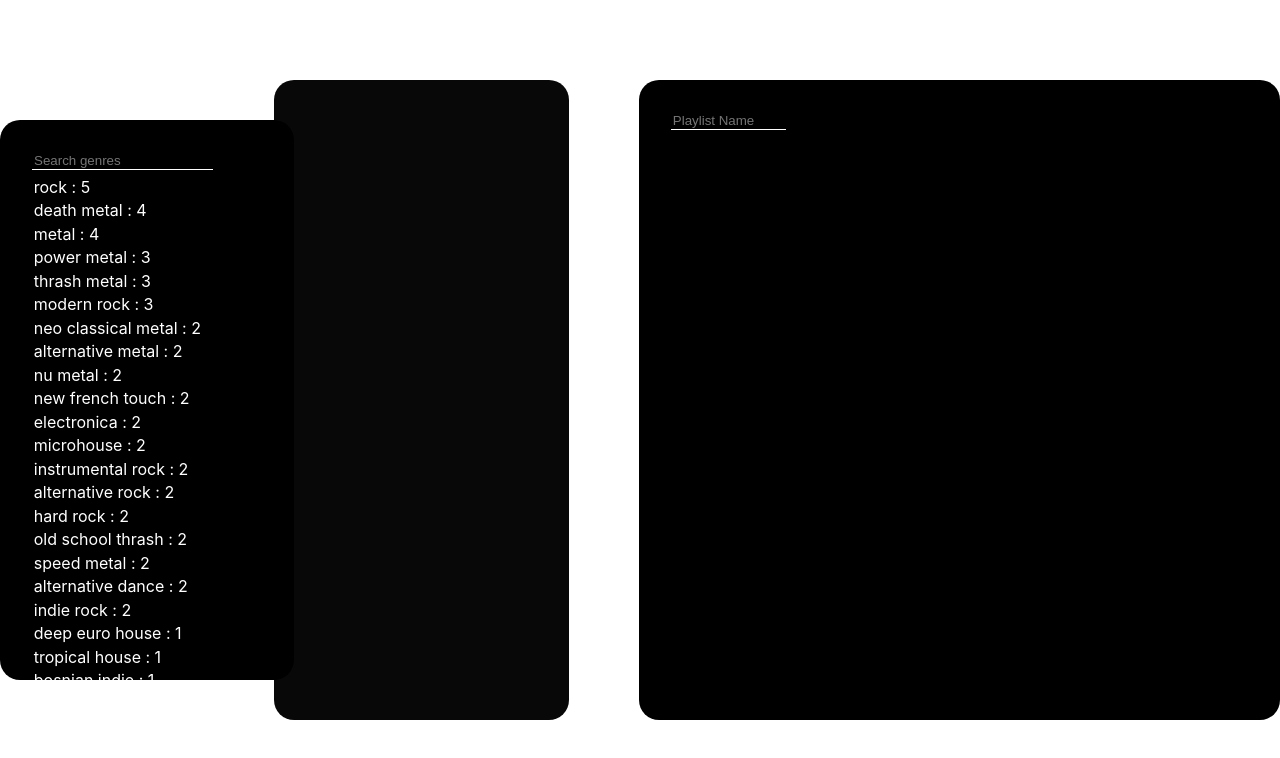
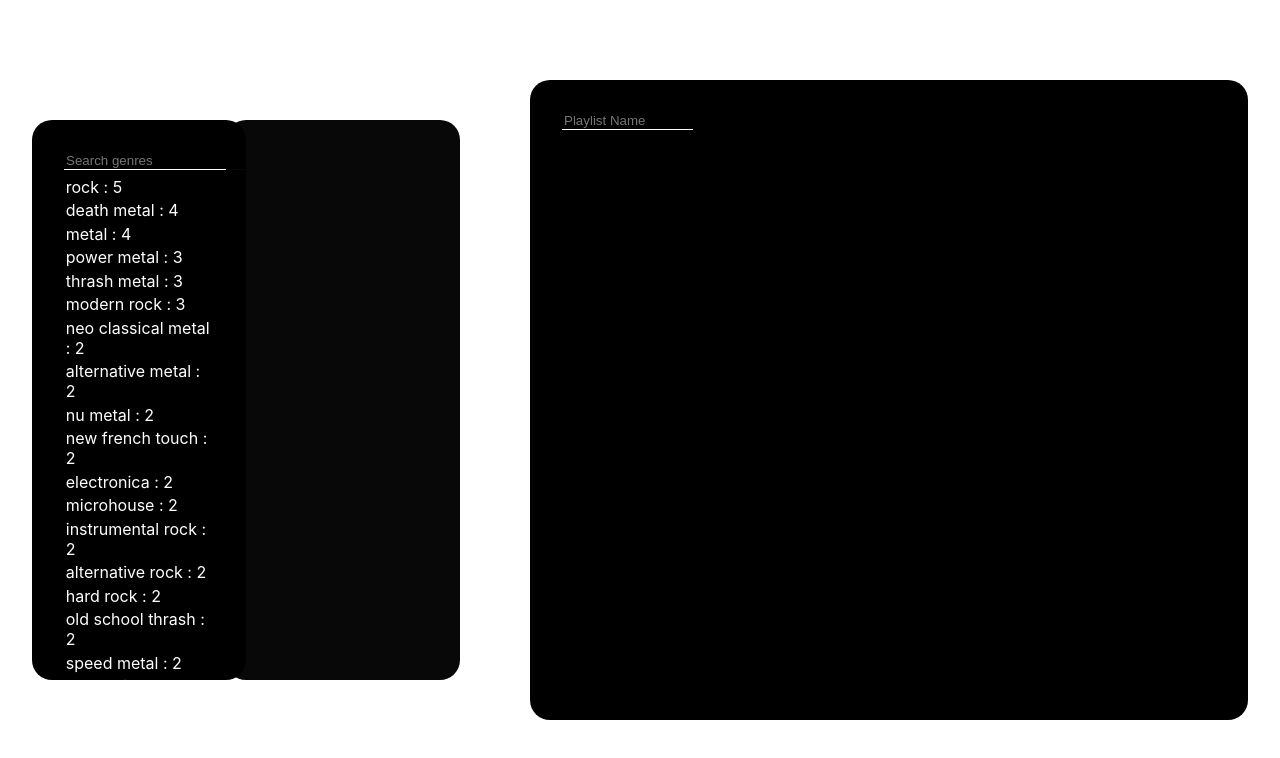
Before and after one commit to ascolm/listspotter, a React (Create React App) app in the folder client/: page /main in a window 1280 px wide. Shown: the top 758 px of the page. Built offline with nearby package versions, Linux system fonts and the light colour scheme.

Commit message:
feat(genres-artists): create wrapper for layout

```diff
--- a/client/src/components/Main/Artists/artists-style.scss
+++ b/client/src/components/Main/Artists/artists-style.scss
@@ -1,6 +1,6 @@
 .artists-container{
-  height: 40rem;
-  width: 20rem;
+  height: 100%;
+  width: 55%;
   border-radius: 20px;
   position: relative;
   left: -20px;
--- a/client/src/components/Main/Genres/genres-style.scss
+++ b/client/src/components/Main/Genres/genres-style.scss
@@ -1,11 +1,10 @@
 .genres-container{
-  height: 70%;
-  width: 20rem;
+  height: 100%;
+  width: 50%;
   border-radius: 20px;
   background-color: black;
   padding: 2rem;
   overflow-y: scroll;
-
 }
 
 ::-webkit-scrollbar{
--- a/client/src/components/Main/main-index.tsx
+++ b/client/src/components/Main/main-index.tsx
@@ -80,26 +80,17 @@ const Main: React.FC<Props> = (props) => {
 
   return (
     <div className='main-container'>
-      <Genres genreList={genres} artists={artists} selectHandler={selectGenreHandler}/>
 
       {/* // Display selected artists & artists deselected manually by user */}
-      <Artists artistList={artists.filter((artist) => artist.selected)} toggleHandler={toggleArtistHandler}/>
+      <div className="genre-artist-wrapper">
+        <Genres genreList={genres} artists={artists} selectHandler={selectGenreHandler}/>
+        <Artists artistList={artists.filter((artist) => artist.selected)} toggleHandler={toggleArtistHandler}/>
+      </div>
 
       <div className="playlist-wrapper">
-      {<Playlist tracks={getSelectedTracks(artists, tracks)} loaded={tracks.length > 0} createHandler={createPlaylistHandler}/>}
+        {<Playlist tracks={getSelectedTracks(artists, tracks)} loaded={tracks.length > 0} createHandler={createPlaylistHandler}/>}
       </div>
 
-
-      {/* ** DISABLED FOR TESTING - CHECKS FETCH / UNCOMMENT OR REMOVE LATER
-      {searchParams.get('code') ?
-        <div>
-          <p>Loaded {tracks.length} songs!</p>
-          { Object.keys(genres).length > 0 && sortGenres(genres).map((genreKey) => <p>{genreKey}:{genres[genreKey].length}</p>)}
-          {artists.map((artist) => <p>{artist.name}</p>)}
-        </div>
-      :
-      <p>Login unsuccessful (redirect)</p> // TODO: add redirect, cleaner alert
-      } ** DISABLED END */}
     </div>
   );
 }
--- a/client/src/components/Main/main-style.scss
+++ b/client/src/components/Main/main-style.scss
@@ -12,3 +12,11 @@
   justify-content: center;
   align-items: center;
 }
+
+.genre-artist-wrapper{
+  height: 70%;
+  width: 35%;
+  display: flex;
+  justify-content: center;
+  align-items: center;
+}
```
